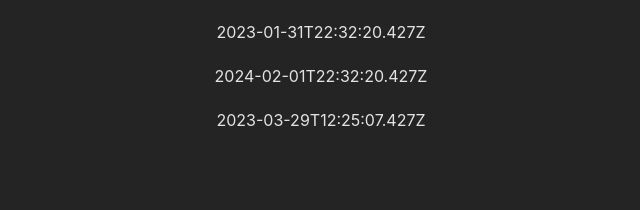
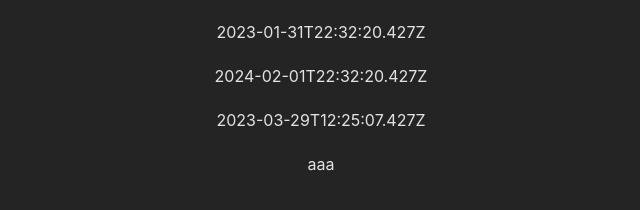
Before and after one commit to NickDurnev/fmt-timestamp, a website: page index.html in a window 1280 px wide. Shown: the full height of the page, 319-959 px from the left. Drawn offline with Linux system fonts and the light colour scheme.

Commit message:
feat: add failure case

```diff
--- a/index.html
+++ b/index.html
@@ -12,6 +12,7 @@
       <fmt-timestamp locale="uk-UA" timezone="Europe/Kiev">2023-01-31T22:32:20.427Z</fmt-timestamp>
       <fmt-timestamp locale="uk-UA" timezone="Europe/Kiev">2024-02-01T22:32:20.427Z</fmt-timestamp>
       <fmt-timestamp locale="qwe" timezone="111">2023-03-29T12:25:07.427Z</fmt-timestamp>
+      <fmt-timestamp locale="qwe" timezone="111">aaa</fmt-timestamp>
     </div>
     <script type="importmap">
       {
```
